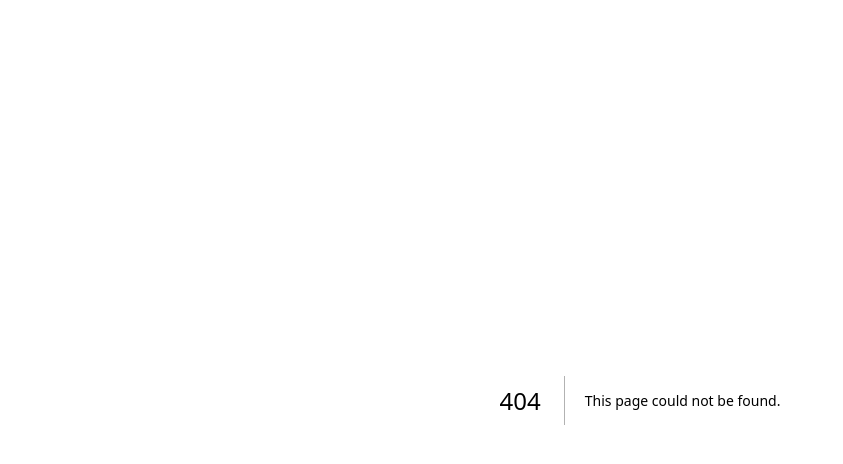
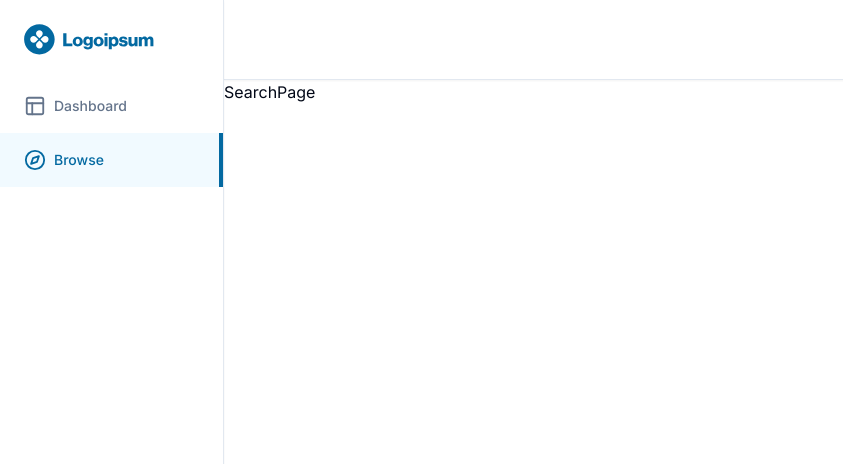
Before and after one commit to Beamlak996/nextjs14-lms, a Next.js app: page /search in a window 1280 px wide. Before the commit this address had no page. Shown: the top 464 px of the page, without its empty margins (0-843 px from the left). Built offline with nearby package versions, Linux system fonts and the light colour scheme.

Commit message:
Layout Done

```diff
--- /dev/null
+++ b/app/(dashboard)/(routes)/search/page.tsx
@@ -0,0 +1,8 @@
+
+const SearchPage = () => {
+  return (
+    <div>SearchPage</div>
+  )
+}
+
+export default SearchPage
--- /dev/null
+++ b/app/(dashboard)/_components/logo.tsx
@@ -0,0 +1,12 @@
+import Image from "next/image"
+
+export const Logo = () => {
+    return (
+        <Image
+          height={130}
+          width={130}
+          alt="logo"
+          src="/logo.svg"
+        />
+    )
+}
--- /dev/null
+++ b/app/(dashboard)/_components/mobile-sidebar.tsx
@@ -0,0 +1,16 @@
+import { Sheet, SheetContent, SheetTrigger } from "@/components/ui/sheet"
+import { Menu } from "lucide-react"
+import { Sidebar } from "./sidebar"
+
+export const MoblieSidebar = () => {
+    return (
+        <Sheet>
+            <SheetTrigger className="md:hidden pr-4 hover:opacity-75 transition" >
+                <Menu />
+            </SheetTrigger>
+            <SheetContent side="left" className="p-0 bg-white" >
+                <Sidebar />
+            </SheetContent>
+        </Sheet>
+    )
+}
--- /dev/null
+++ b/app/(dashboard)/_components/navbar.tsx
@@ -0,0 +1,11 @@
+import { NavbarRoutes } from "@/components/navbar-routes"
+import { MoblieSidebar } from "./mobile-sidebar"
+
+export const Navbar = () => {
+    return (
+        <div className="p-4 border-b h-full flex items-center bg-white shadow-sm" >
+            <MoblieSidebar />
+            <NavbarRoutes />
+        </div>
+    )
+}
--- /dev/null
+++ b/app/(dashboard)/_components/sidebar-item.tsx
@@ -0,0 +1,41 @@
+"use client";
+
+import { cn } from "@/lib/utils";
+import { LucideIcon } from "lucide-react";
+import { usePathname, useRouter } from "next/navigation";
+
+type SidebarItemProps = {
+  label: string;
+  href: string;
+  icon: LucideIcon;
+};
+
+export const SidebarItem = ({ label, href, icon: Icon }: SidebarItemProps) => {
+  const pathname = usePathname();
+  const router = useRouter();
+
+  const isActive =
+    (pathname === "/" && href === "/") ||
+    pathname === href ||
+    pathname.startsWith(`${href}/`);
+
+  const onClick = ()=> {
+    router.push(href)
+  }
+
+  return (
+    <button
+      onClick={onClick}
+      type="button"
+      className={cn("flex items-center gap-x-2 text-slate-500 text-sm font-[500] pl-6 transition-all hover:text-slate-600 hover:bg-slate-300/20", isActive && "text-sky-700 bg-sky-200/20 hover:bg-sky-200/20 hover:text-sky-700")}
+    >
+        <div className="flex items-center gap-x-2 py-4" >
+            <Icon size={22} className={cn("text-slate-500", isActive && "text-sky-700")} />
+            {label}
+        </div>
+        <div
+          className={cn("ml-auto opacity-0 border-2 border-sky-700 h-full transition-all", isActive && "opacity-100")}
+        />
+    </button>
+  );
+};
--- /dev/null
+++ b/app/(dashboard)/_components/sidebar-routes.tsx
@@ -0,0 +1,36 @@
+"use client"
+
+import { Layout, Compass } from "lucide-react"
+import { SidebarItem } from "./sidebar-item";
+
+const guestRoutes = [
+    {
+        icon: Layout,
+        label: "Dashboard",
+        href: "/"
+    },
+    {
+        icon: Compass,
+        label: "Browse",
+        href: "/search"
+    },
+]
+
+export const SidebarRoutes = () => {
+    const routes = guestRoutes;
+
+    return (
+        <div className="flex flex-col w-full" >
+            {
+                routes.map((route)=> (
+                    <SidebarItem
+                      key={route.href}
+                      icon={route.icon}
+                      href={route.href}
+                      label={route.label}
+                    />
+                ))
+            }
+        </div>
+    )
+}
--- /dev/null
+++ b/app/(dashboard)/_components/sidebar.tsx
@@ -0,0 +1,15 @@
+import { Logo } from "./logo"
+import { SidebarRoutes } from "./sidebar-routes"
+
+export const Sidebar = () => {
+  return (
+    <div className="h-full  border-r flex flex-col overflow-y-auto bg-white shadow-sm">
+      <div className="p-6">
+        <Logo />
+      </div>
+      <div className="flex flex-col w-full">
+        <SidebarRoutes />
+      </div>
+    </div>
+  );
+}
--- /dev/null
+++ b/app/(dashboard)/layout.tsx
@@ -0,0 +1,21 @@
+import { Navbar } from "./_components/navbar"
+import { Sidebar } from "./_components/sidebar"
+
+const DashboardLayout = ({children}: {children: React.ReactNode}) => {
+  return (
+    <div className="h-full" >
+        <div className="h-[80px] md:pl-56 inset-y-0 w-full z-50" >
+          <Navbar />
+        </div>
+        <div className="hidden md:flex h-full w-56 flex-col fixed inset-y-0 z-50" >
+            <Sidebar />
+        </div>
+        <main className="md:pl-56 " >
+
+        {children}
+        </main>
+    </div>
+  )
+}
+
+export default DashboardLayout
--- /dev/null
+++ b/components/navbar-routes.tsx
@@ -0,0 +1,11 @@
+"use client"
+
+import { UserButton } from "@clerk/nextjs"
+
+export const NavbarRoutes = () => {
+    return (
+        <div className="flex gap-x-2 ml-auto" >
+            <UserButton afterSignOutUrl="/" />
+        </div>
+    )
+}
--- /dev/null
+++ b/components/ui/sheet.tsx
@@ -0,0 +1,140 @@
+"use client"
+
+import * as React from "react"
+import * as SheetPrimitive from "@radix-ui/react-dialog"
+import { cva, type VariantProps } from "class-variance-authority"
+import { X } from "lucide-react"
+
+import { cn } from "@/lib/utils"
+
+const Sheet = SheetPrimitive.Root
+
+const SheetTrigger = SheetPrimitive.Trigger
+
+const SheetClose = SheetPrimitive.Close
+
+const SheetPortal = SheetPrimitive.Portal
+
+const SheetOverlay = React.forwardRef<
+  React.ElementRef<typeof SheetPrimitive.Overlay>,
+  React.ComponentPropsWithoutRef<typeof SheetPrimitive.Overlay>
+>(({ className, ...props }, ref) => (
+  <SheetPrimitive.Overlay
+    className={cn(
+      "fixed inset-0 z-50 bg-background/80 backdrop-blur-sm data-[state=open]:animate-in data-[state=closed]:animate-out data-[state=closed]:fade-out-0 data-[state=open]:fade-in-0",
+      className
+    )}
+    {...props}
+    ref={ref}
+  />
+))
+SheetOverlay.displayName = SheetPrimitive.Overlay.displayName
+
+const sheetVariants = cva(
+  "fixed z-50 gap-4 bg-background p-6 shadow-lg transition ease-in-out data-[state=open]:animate-in data-[state=closed]:animate-out data-[state=closed]:duration-300 data-[state=open]:duration-500",
+  {
+    variants: {
+      side: {
+        top: "inset-x-0 top-0 border-b data-[state=closed]:slide-out-to-top data-[state=open]:slide-in-from-top",
+        bottom:
+          "inset-x-0 bottom-0 border-t data-[state=closed]:slide-out-to-bottom data-[state=open]:slide-in-from-bottom",
+        left: "inset-y-0 left-0 h-full w-3/4 border-r data-[state=closed]:slide-out-to-left data-[state=open]:slide-in-from-left sm:max-w-sm",
+        right:
+          "inset-y-0 right-0 h-full w-3/4  border-l data-[state=closed]:slide-out-to-right data-[state=open]:slide-in-from-right sm:max-w-sm",
+      },
+    },
+    defaultVariants: {
+      side: "right",
+    },
+  }
+)
+
+interface SheetContentProps
+  extends React.ComponentPropsWithoutRef<typeof SheetPrimitive.Content>,
+    VariantProps<typeof sheetVariants> {}
+
+const SheetContent = React.forwardRef<
+  React.ElementRef<typeof SheetPrimitive.Content>,
+  SheetContentProps
+>(({ side = "right", className, children, ...props }, ref) => (
+  <SheetPortal>
+    <SheetOverlay />
+    <SheetPrimitive.Content
+      ref={ref}
+      className={cn(sheetVariants({ side }), className)}
+      {...props}
+    >
+      {children}
+      <SheetPrimitive.Close className="absolute right-4 top-4 rounded-sm opacity-70 ring-offset-background transition-opacity hover:opacity-100 focus:outline-none focus:ring-2 focus:ring-ring focus:ring-offset-2 disabled:pointer-events-none data-[state=open]:bg-secondary">
+        <X className="h-4 w-4" />
+        <span className="sr-only">Close</span>
+      </SheetPrimitive.Close>
+    </SheetPrimitive.Content>
+  </SheetPortal>
+))
+SheetContent.displayName = SheetPrimitive.Content.displayName
+
+const SheetHeader = ({
+  className,
+  ...props
+}: React.HTMLAttributes<HTMLDivElement>) => (
+  <div
+    className={cn(
+      "flex flex-col space-y-2 text-center sm:text-left",
+      className
+    )}
+    {...props}
+  />
+)
+SheetHeader.displayName = "SheetHeader"
+
+const SheetFooter = ({
+  className,
+  ...props
+}: React.HTMLAttributes<HTMLDivElement>) => (
+  <div
+    className={cn(
+      "flex flex-col-reverse sm:flex-row sm:justify-end sm:space-x-2",
+      className
+    )}
+    {...props}
+  />
+)
+SheetFooter.displayName = "SheetFooter"
+
+const SheetTitle = React.forwardRef<
+  React.ElementRef<typeof SheetPrimitive.Title>,
+  React.ComponentPropsWithoutRef<typeof SheetPrimitive.Title>
+>(({ className, ...props }, ref) => (
+  <SheetPrimitive.Title
+    ref={ref}
+    className={cn("text-lg font-semibold text-foreground", className)}
+    {...props}
+  />
+))
+SheetTitle.displayName = SheetPrimitive.Title.displayName
+
+const SheetDescription = React.forwardRef<
+  React.ElementRef<typeof SheetPrimitive.Description>,
+  React.ComponentPropsWithoutRef<typeof SheetPrimitive.Description>
+>(({ className, ...props }, ref) => (
+  <SheetPrimitive.Description
+    ref={ref}
+    className={cn("text-sm text-muted-foreground", className)}
+    {...props}
+  />
+))
+SheetDescription.displayName = SheetPrimitive.Description.displayName
+
+export {
+  Sheet,
+  SheetPortal,
+  SheetOverlay,
+  SheetTrigger,
+  SheetClose,
+  SheetContent,
+  SheetHeader,
+  SheetFooter,
+  SheetTitle,
+  SheetDescription,
+}
--- a/package.json
+++ b/package.json
@@ -10,6 +10,7 @@
   },
   "dependencies": {
     "@clerk/nextjs": "^4.28.0",
+    "@radix-ui/react-dialog": "^1.0.5",
     "@radix-ui/react-slot": "^1.0.2",
     "class-variance-authority": "^0.7.0",
     "clsx": "^2.0.0",
```
Also changed, not shown: public/logo.svg (added), 1 other file (tests, documents, lock files or other folders).
